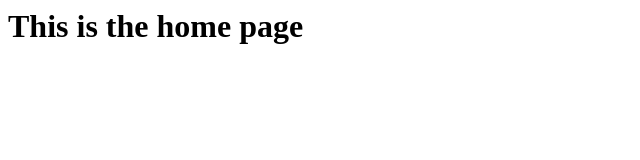
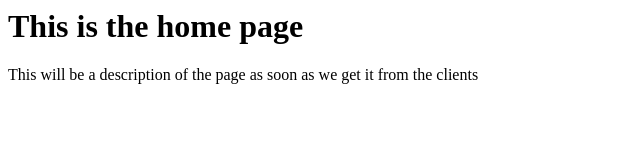
Before and after one commit to kennethspapa/Papa_Acme_website, a plain HTML site: page index2.html in a window 1280 px wide. Shown: the whole page, without its empty margins (0-640 px from the left). Drawn offline with Linux system fonts and the light colour scheme.

Commit message:
added content to the homepage

```diff
--- a/index2.html
+++ b/index2.html
@@ -5,6 +5,8 @@
 <title>Home</title>
 </head>
 <body>
-<h1>This is the home page</h1>
+	<h1>This is the home page</h1>
+	<p>This will be a description of the page as soon as we get it
+		from the clients</p>
 </body>
 </html>
```
